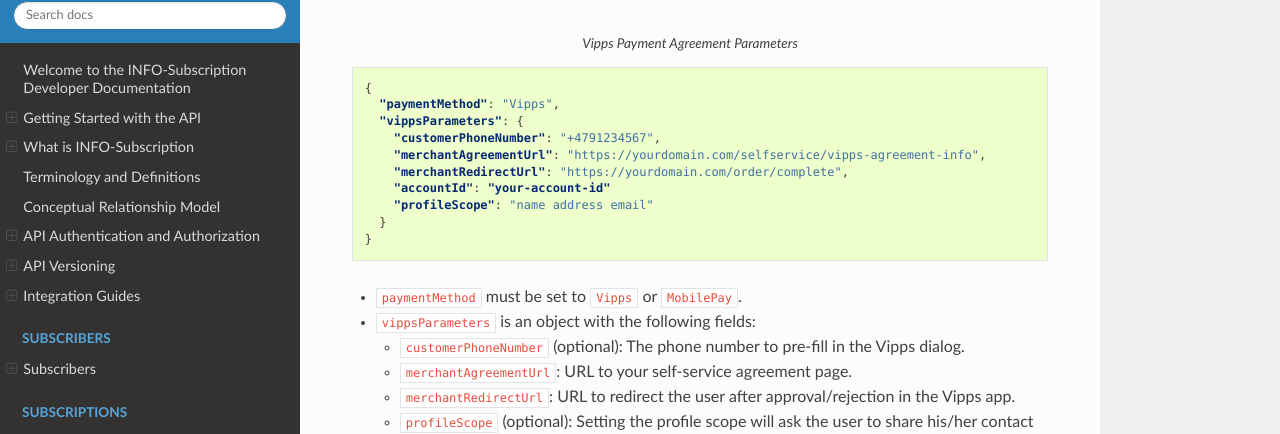
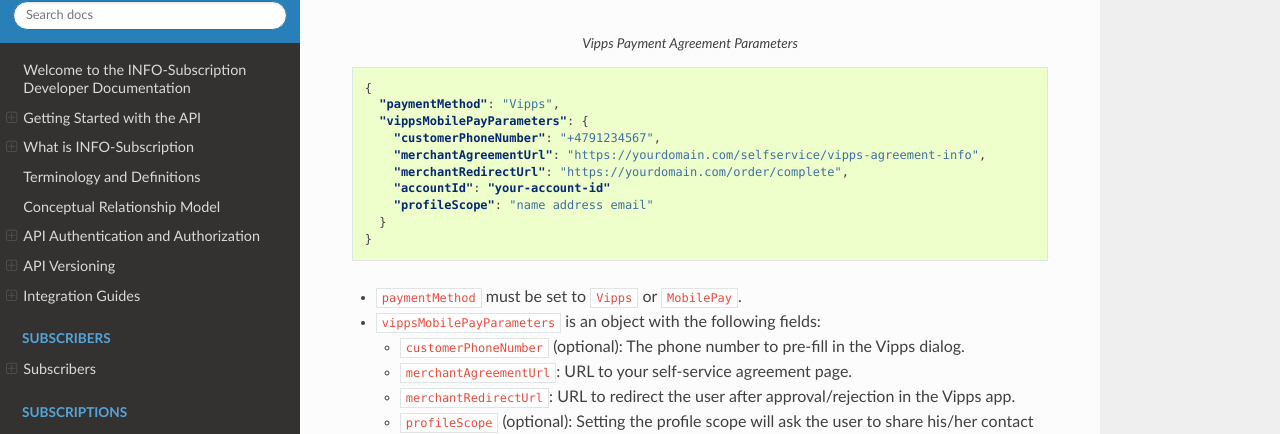
Before and after one commit to infosoftas/info-subscription-doc, a Sphinx documentation site: the page built from source/subscription/orders/examples/payment-agreements.rst, in a window 1280 px wide and 1374 px high. Shown: the part 223-657 px from the top of the window. Built offline with Sphinx 7.4.7 and the Read the Docs theme 3.1.0, drawn with Linux system fonts in a browser that asks for light colours; formulas are drawn with MathJax 3.

Commit message:
Fix parameter name for Vipps payment agreement in documentation

```diff
--- a/source/subscription/orders/examples/payment-agreements.rst
+++ b/source/subscription/orders/examples/payment-agreements.rst
@@ -11,7 +11,7 @@ To use Vipps or MobilePay as the payment method, set the ``paymentAgreementParam
 
     {
       "paymentMethod": "Vipps",
-      "vippsParameters": {
+      "vippsMobilePayParameters": {
         "customerPhoneNumber": "+4791234567",
         "merchantAgreementUrl": "https://yourdomain.com/selfservice/vipps-agreement-info",
         "merchantRedirectUrl": "https://yourdomain.com/order/complete",
@@ -21,7 +21,7 @@ To use Vipps or MobilePay as the payment method, set the ``paymentAgreementParam
     }
 
 - ``paymentMethod`` must be set to ``Vipps`` or ``MobilePay``.
-- ``vippsParameters`` is an object with the following fields:
+- ``vippsMobilePayParameters`` is an object with the following fields:
 
   - ``customerPhoneNumber`` (optional): The phone number to pre-fill in the Vipps dialog.
   - ``merchantAgreementUrl``: URL to your self-service agreement page.
```
